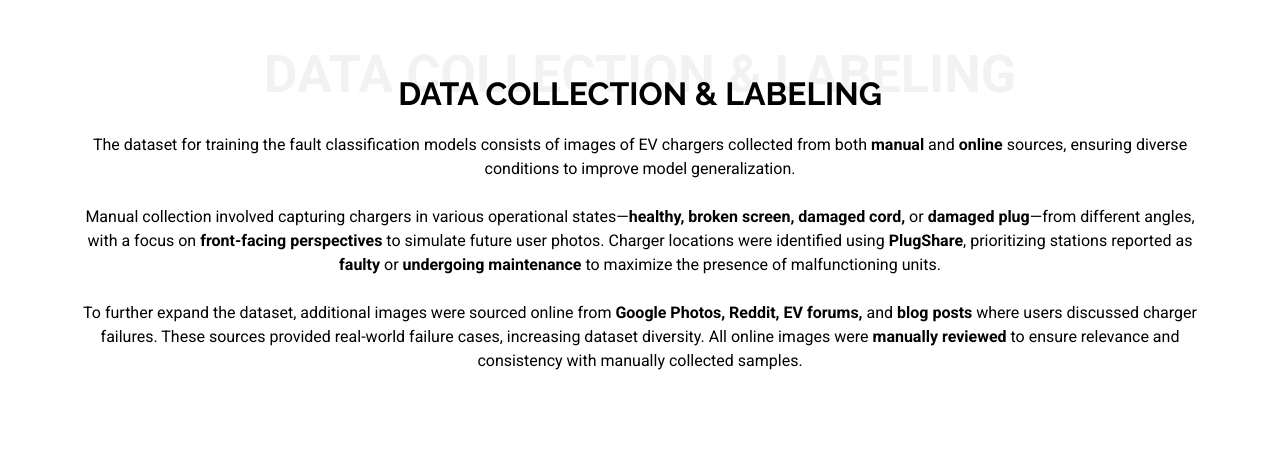
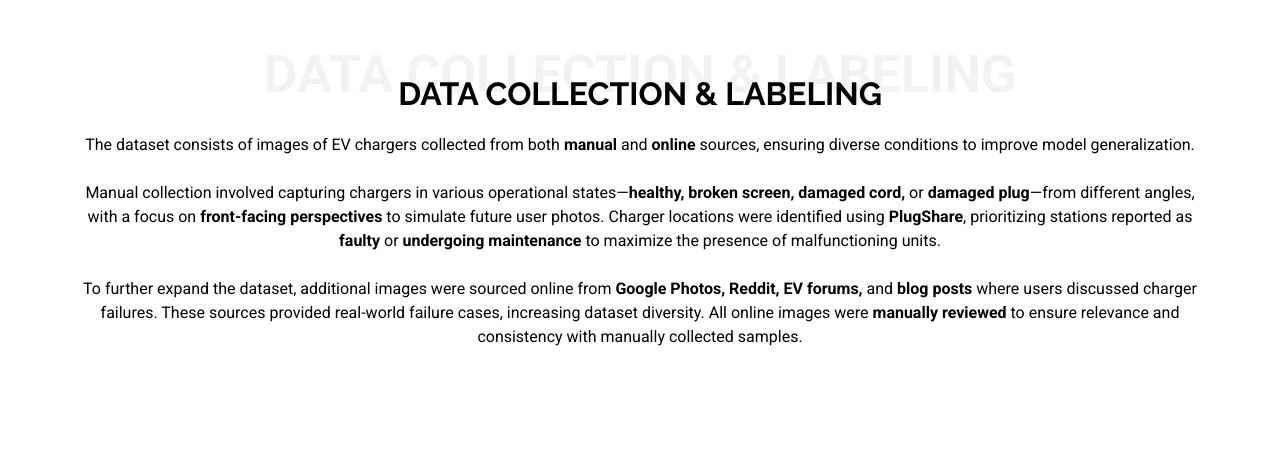
Before and after one commit to JingChengGu/FLARE-website, a plain HTML site: page index.html in a window 1280 px wide. Shown: the part 1120-1576 px from the top of the page. Drawn offline with Linux system fonts and the light colour scheme.

Commit message:
Update index.html

```diff
--- a/index.html
+++ b/index.html
@@ -141,7 +141,7 @@
       <span>Data Collection & Labeling<br></span>
       <h2>Data Collection & Labeling</h2>
       <p>
-        The dataset for training the fault classification models consists of images of EV chargers collected from both
+        The dataset consists of images of EV chargers collected from both
         <b>manual</b> and <b>online</b> sources, ensuring diverse conditions to improve model generalization.
         <br><br>
         Manual collection involved capturing chargers in various operational states—<b>healthy, broken screen,
```
